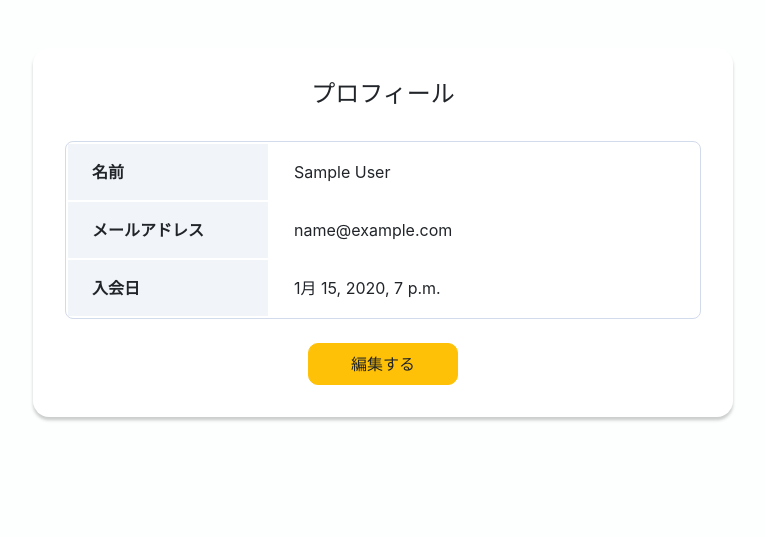
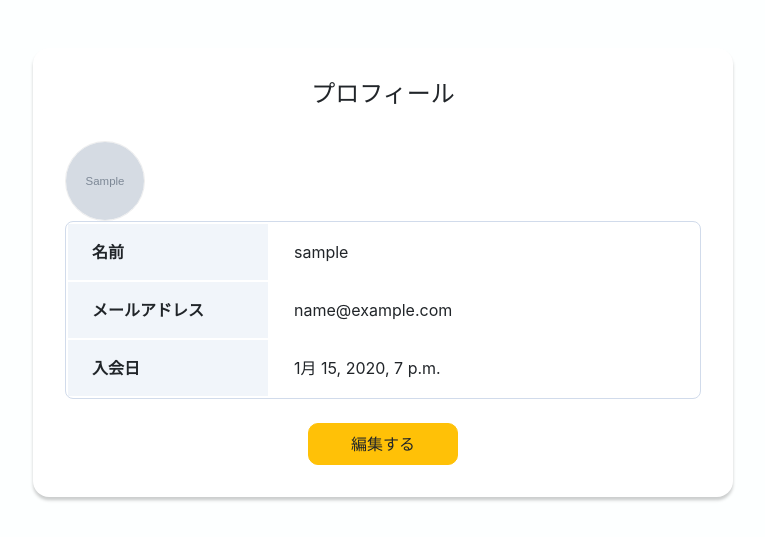
Before and after one commit to Minari766/disney_side_stories, a Django app: page /accounts/profile/ in a window 1280 px wide. Shown: the part 104-641 px from the top of the page, without its empty margins (257-1022 px from the left). Run offline with Django 3.2, Linux system fonts and the light colour scheme; a user stored in the database is signed in; tables that the repository leaves empty hold one stand-in row (values such as "Sample post"); grey boxes marked "Sample" are stand-in pictures; some libraries are stand-ins or nearby versions.

Commit message:
20210118

```diff
--- a/accounts/models.py
+++ b/accounts/models.py
@@ -31,10 +31,9 @@ class UserManager(UserManager):
 
 class CustomUser(AbstractBaseUser, PermissionsMixin):
     email = models.EmailField('メールアドレス', unique=True)
-    first_name = models.CharField(('姓'), max_length=30)
-    last_name = models.CharField(('名'), max_length=30)
-    # department = models.CharField(('所属'), max_length=30, blank=True)
+    username = models.CharField(('ニックネーム'), max_length=30)
     created = models.DateTimeField(('入会日'), default=timezone.now)
+    icon = models.ImageField(blank=True, null=True)
 
     is_staff = models.BooleanField(
         ('staff status'),
--- a/accounts/templates/accounts/profile.html
+++ b/accounts/templates/accounts/profile.html
@@ -7,19 +7,16 @@
     <div class="card-body">
         <h5 class="card-title text-center">プロフィール</h5>
         <table class="profile_table mb-4">
+            <img src="{{ user_data.icon.url }}" class="user-icon">
             <tbody>
                 <tr>
                     <th class="header">名前</th>
-                    <td class="data">{{ user_data.first_name }} {{ user_data.last_name }}</td>
+                    <td class="data">{{ user_data.username }}</td>
                 </tr>
                 <tr>
                     <th class="header">メールアドレス</th>
                     <td class="data">{{ user_data.email }}</td>
                 </tr>
-                <!-- <tr>
-                    <th class="header">所属</th>
-                    <td class="data">{{ user_data.department }}</td>
-                </tr> -->
                 <tr>
                     <th class="header">入会日</th>
                     <td class="data">{{ user_data.created }}</td>
--- a/accounts/templates/accounts/profile_edit.html
+++ b/accounts/templates/accounts/profile_edit.html
@@ -13,8 +13,9 @@
                     <tr>
                         <th class="header">名前</th>
                         <td class="data form_wrap form_wrap-2">
-                            {% render_field form.first_name class="form-control" placeholder="姓" %}
-                            {% render_field form.last_name class="form-control" placeholder="名" %}
+                            <!-- {% render_field form.first_name class="form-control" placeholder="姓" %} -->
+                            <!-- {% render_field form.last_name class="form-control" placeholder="名" %} -->
+                            {% render_field form.username class="form-control" placeholder="名" %}
                         </td>
                     </tr>
                     <tr>
--- a/accounts/templates/accounts/signup.html
+++ b/accounts/templates/accounts/signup.html
@@ -9,8 +9,9 @@
         <form method="post" class="form-auth">
             {% csrf_token %}
             <div class="form-label-group form_wrap form_wrap-2">
-                {% render_field form.first_name class="form-control" placeholder="姓" %}
-                {% render_field form.last_name class="form-control" placeholder="名" %}
+                <!-- {% render_field form.first_name class="form-control" placeholder="姓" %} -->
+                <!-- {% render_field form.last_name class="form-control" placeholder="名" %} -->
+                {% render_field form.username class="form-control" placeholder="名" %}
             </div>
             <div class="form-label-group">
                 {% render_field form.email class="form-control" placeholder="メールアドレス" %}
--- a/accounts/views.py
+++ b/accounts/views.py
@@ -4,6 +4,7 @@ from accounts.forms import ProfileForm, SignupUserForm
 from django.shortcuts import render, redirect
 from allauth.account import views
 from django.contrib.auth.mixins import LoginRequiredMixin
+from django.contrib.auth import get_user_model
 
 # Create your views here.
 class ProfileView(LoginRequiredMixin, View):
@@ -20,9 +21,9 @@ class ProfileEditView(LoginRequiredMixin, View):
         form = ProfileForm(
             request.POST or None,
             initial={
-                'first_name': user_data.first_name,
-                'last_name': user_data.last_name,
-                'department': user_data.department
+                # 'first_name': user_data.first_name,
+                # 'last_name': user_data.last_name,
+                'username': user_data.username,
             }
         )
 
@@ -34,9 +35,9 @@ class ProfileEditView(LoginRequiredMixin, View):
         form = ProfileForm(request.POST or None)
         if form.is_valid():
             user_data = CustomUser.objects.get(id=request.user.id)
-            user_data.first_name = form.cleaned_data['first_name']
-            user_data.last_name = form.cleaned_data['last_name']
-            user_data.department = form.cleaned_data['department']
+            # user_data.first_name = form.cleaned_data['first_name']
+            # user_data.last_name = form.cleaned_data['last_name']
+            user_data.username = form.cleaned_data['username']
             user_data.save()
             return redirect('profile')
 
--- a/app/admin.py
+++ b/app/admin.py
@@ -1,6 +1,6 @@
 from django.contrib import admin
 from django import forms
-from .models import Post, Area, Attraction, Category, Like, ProfImage
+from .models import Post, Area, Attraction, Category, Like
 
 
 admin.site.register(Post)
@@ -8,7 +8,7 @@ admin.site.register(Area)
 admin.site.register(Attraction)
 admin.site.register(Category)
 admin.site.register(Like)
-admin.site.register(ProfImage)
+
 
 #
 # Register your models here.
--- a/app/models.py
+++ b/app/models.py
@@ -31,15 +31,11 @@ class Post(models.Model):
     def __str__(self):
         return self.title
 
-class ProfImage(models.Model):
-    prof_image = models.ImageField(upload_to='images', verbose_name='ProfImage画像', null=True, blank=True)
-
 class Like(models.Model):
     post = models.ForeignKey(Post, on_delete=models.CASCADE)
     # AUTH_USER_MODEL：ログイン中のUser情報
     author = models.ForeignKey(settings.AUTH_USER_MODEL, on_delete=models.CASCADE)
     timestamp = models.DateTimeField(default=timezone.now)
-    prof_image = models.ForeignKey(ProfImage, on_delete=models.CASCADE)
 
     # 管理画面で表示される文字列
     def __str__(self):
--- a/app/static/css/style.css
+++ b/app/static/css/style.css
@@ -150,17 +150,6 @@ a:hover {
     padding-bottom: 3px;
 }
 
-/* iconmenu */
-/* @font-face {
-    font-family: 'FontAwesome';
-    src: url('./font/fontawesome-webfont.eot?v=4.0.3');
-    src: url('./font/fontawesome-webfont.eot?#iefix&v=4.0.3') format('embedded-opentype'),
-         url('./font/fontawesome-webfont.woff?v=4.0.3') format('woff'),
-         url('./font/fontawesome-webfont.ttf?v=4.0.3') format('truetype'),
-         url('./font/fontawesome-webfont.svg?v=4.0.3#fontawesomeregular') format('svg');
-    font-weight: normal;
-    font-style: normal;
-} */
 .table-ul {
     /* background-color: #3ae; */
     border-bottom: 1px solid #dee2e6;
@@ -369,3 +358,37 @@ a:hover {
     border: bold;
     margin-top: 2rem;
 }
+
+#profile_page {
+    padding-left: 3%;
+}
+
+#user_status {
+    display: inline-block;
+}
+
+.followBtn {
+    display: inline-block;
+    border: 1.5px solid #ddd;
+    padding: 2px 8px;
+    font-size: 16.5px;
+}
+
+#user_post {
+    display: inline-block;
+    vertical-align: top;
+    margin-left: 70px;
+}
+
+.list-t {
+    font-size: 1.9rem;
+    font-weight: 700;
+}
+
+.user-icon {
+    height: 80px;
+    width: 80px;
+    object-fit: cover;
+    border-radius: 50%;
+    border: 1.5px solid #eee;
+}
--- a/app/templates/app/mypage.html
+++ b/app/templates/app/mypage.html
@@ -5,7 +5,9 @@
 {% block content %}
 
 <div>
-    <h2 class="ttl-bd mt-4 mb-4">マイページ</h2>
+    <ul class="nav navbar-nav navbar-right ttl-bd mt-4 mb-4">
+        <li><a href="">プロフィール</a></li>
+    </ul>
 </div>
 <div class="container">
     <p class="user-picture-box">プロフ画像予定</p>
```
Also changed, not shown: accounts/forms.py (+9 -7 lines), accounts/templates/accounts/profile2.html (added, +14 -0 lines), accounts/migrations/0003_customuser_icon.py (added), accounts/migrations/0004_auto_20210118_0905.py (added), accounts/migrations/0005_auto_20210118_0909.py (added), app/migrations/0014_delete_profimage.py (added), app/migrations/0014_like_prof_image.py (deleted).
